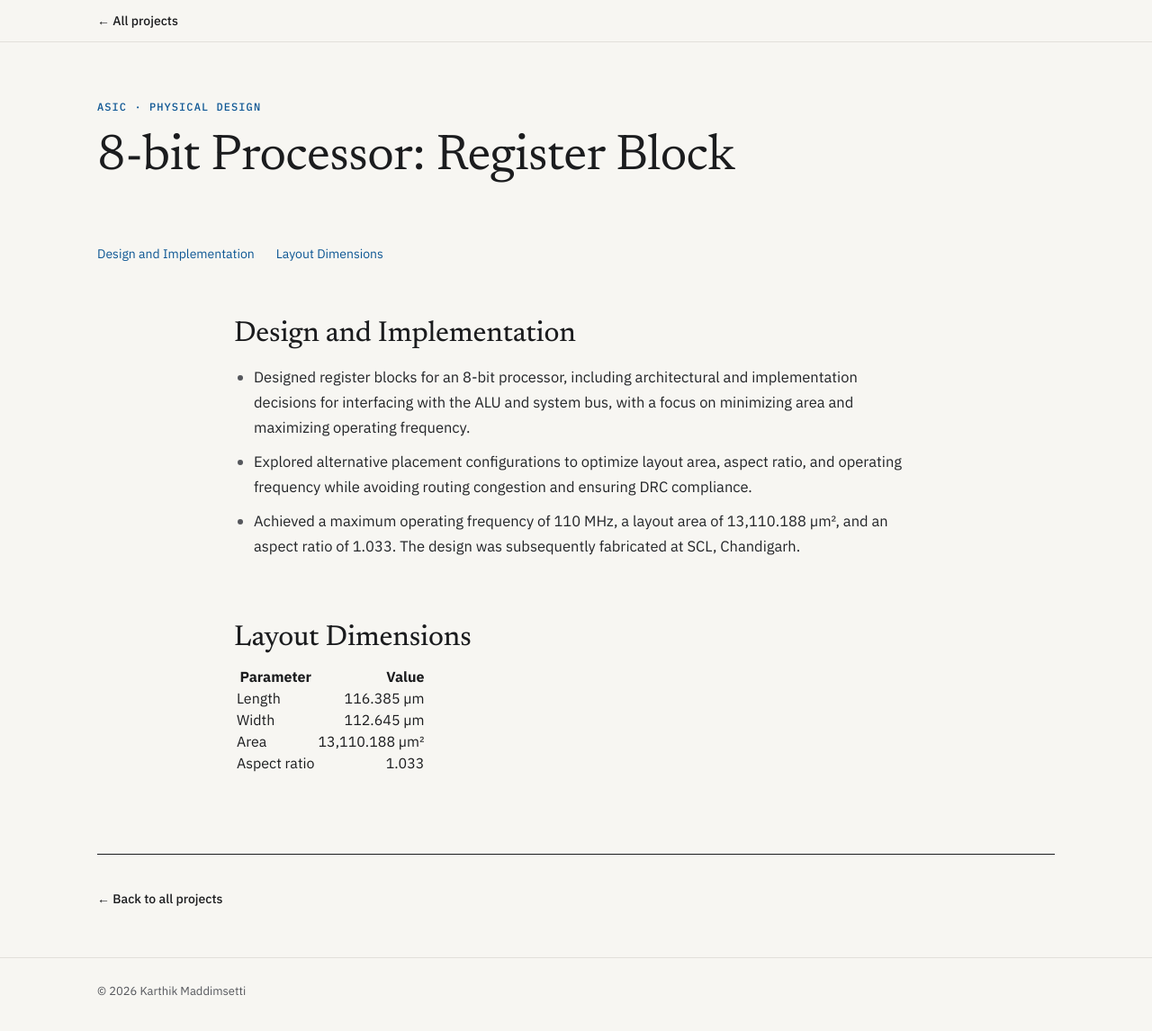
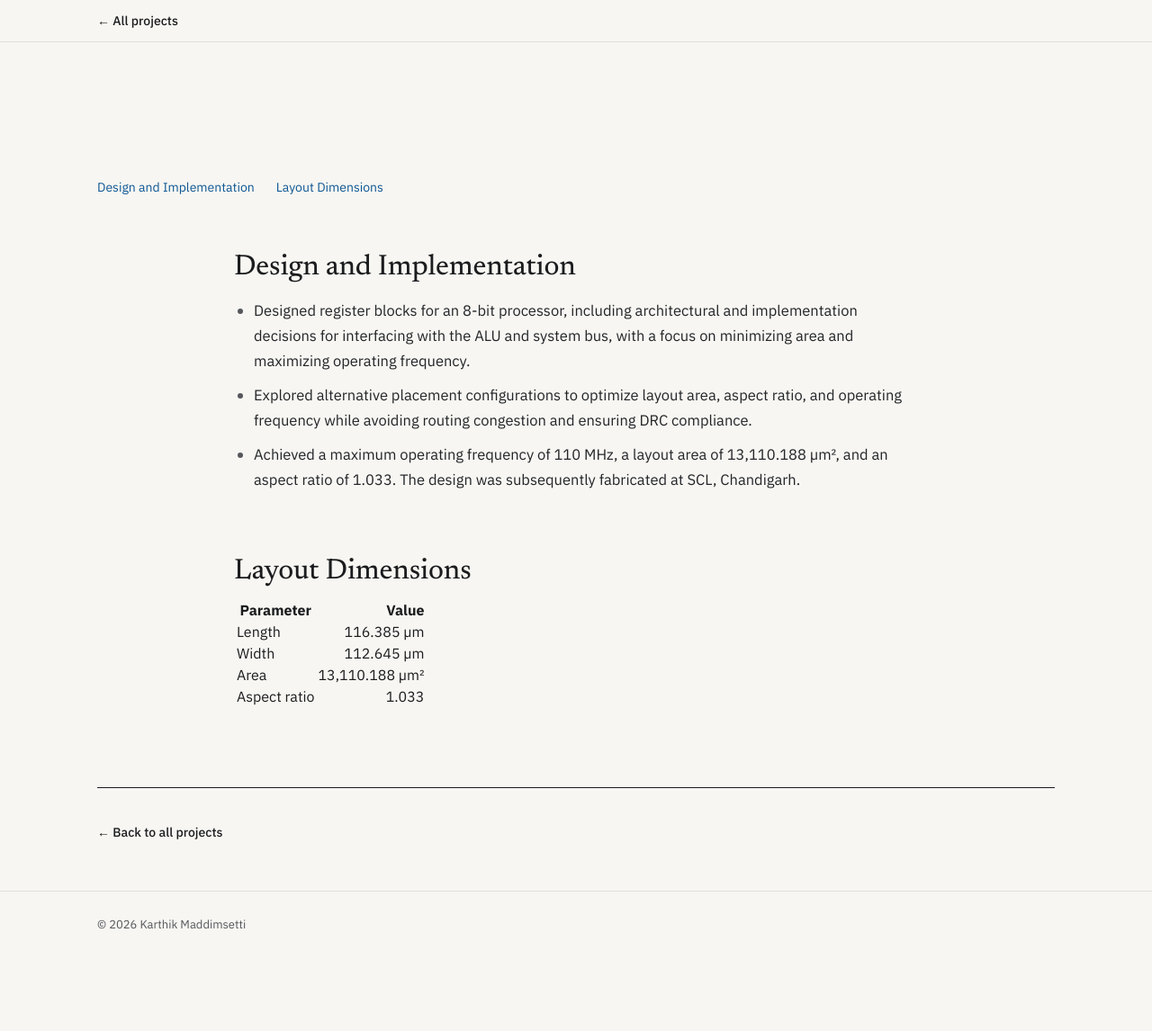
Before and after one commit to karthikm-22/karthikm-22.github.io, a Jekyll site: the page built from _projects/01-register-block.md, in a window 1280 px wide and 1150 px high. Shown: the top 1146 px of the window at 90% size. Built offline with Jekyll 4.4.1, drawn with Linux system fonts in a browser that asks for light colours; part of the change alters nothing that is shown.

Commit message:
Update 01-register-block.md

```diff
--- a/_projects/01-register-block.md
+++ b/_projects/01-register-block.md
@@ -6,6 +6,13 @@ summary: An 8-bit register block interfacing with the ALU and bus, laid out in C
 meta: 110 MHz · 13110.188 µm² · AR 1.033
 image: ""
 mark: ASIC
+
+heading: 8-bit Processor: Register Block
+eyebrow: ASIC · Physical Design
+intro: An 8-bit register block interfacing with the ALU and bus, laid out in Cadence Virtuoso for minimum area and fabricated at SCL Chandigarh.
+cover: images/8bit/cadence_img.jpg
+cover_caption: "Fig. 1 — Complete circuit on breadboard: PPG probe, acquisition circuit, two filter stages, potentiometer and ESP32."
+report: files/PPG-Report.pdf
 ---
 
 ## Design and Implementation
```
